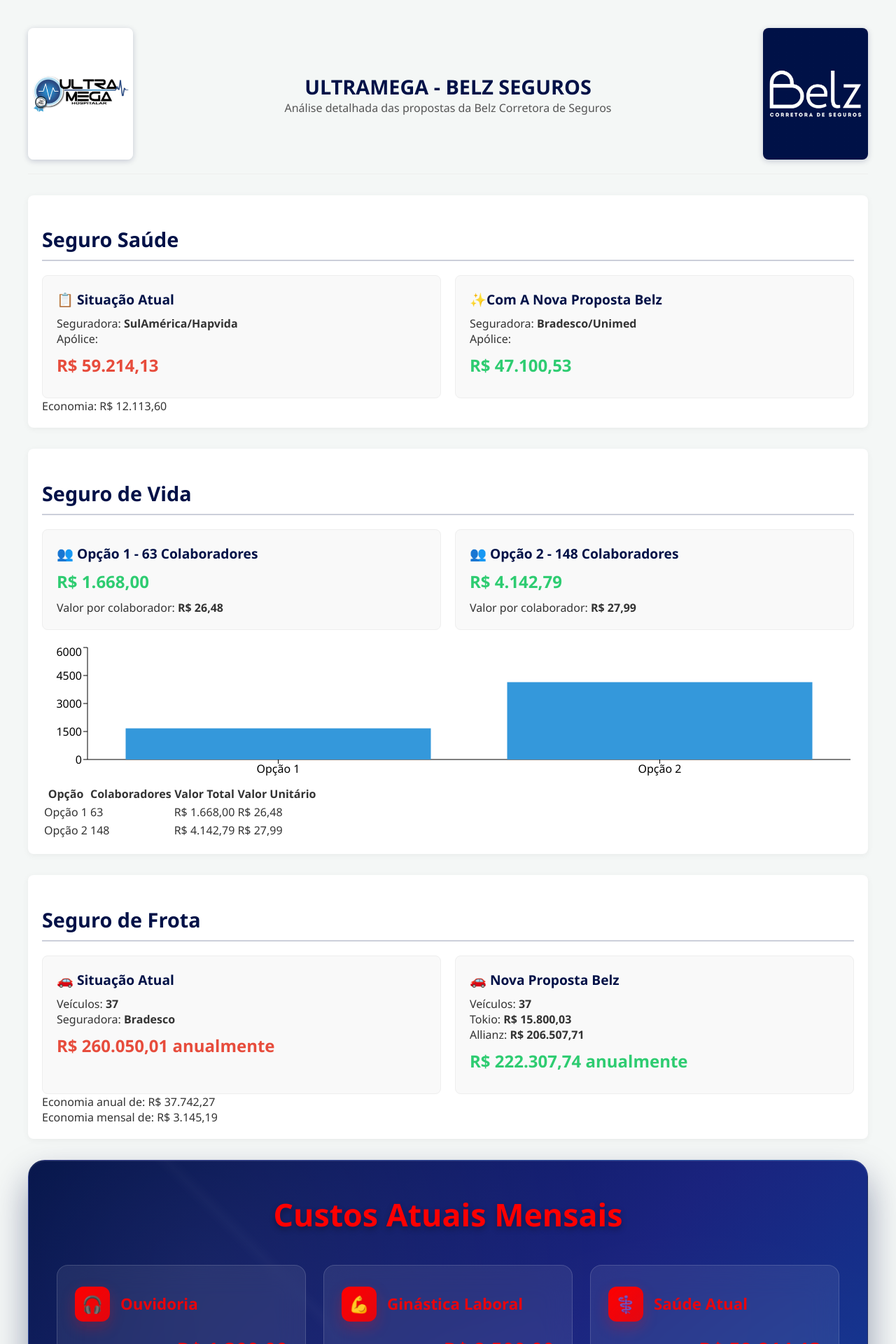
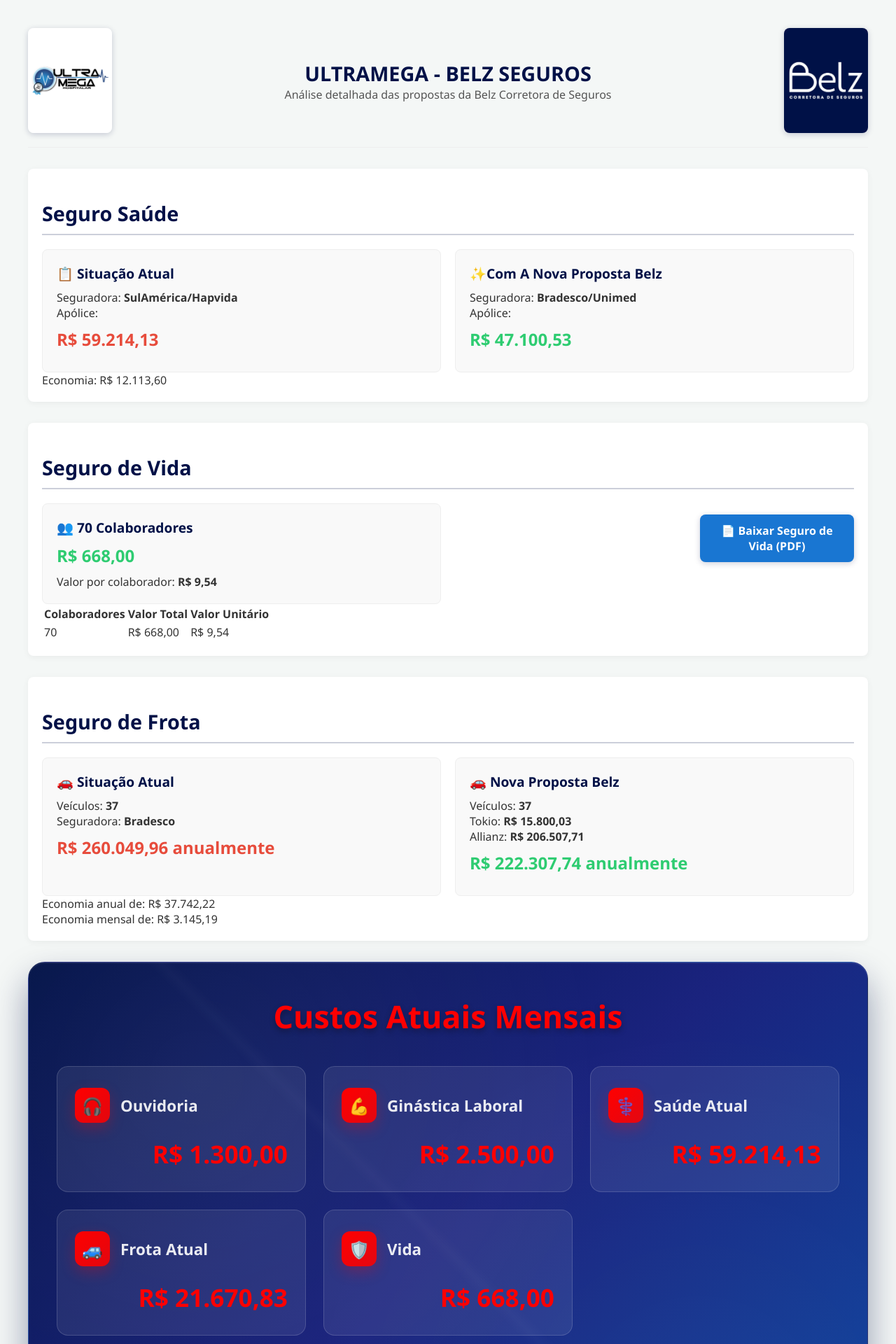
Before and after one commit to MayconBenvenuto/ULTRAMEGA-BELZ, a React (Create React App) app: page / in a window 1280 px wide. Shown: the top 1920 px of the page at 70% size. Built offline with nearby package versions, Linux system fonts and the light colour scheme.

Commit message:
feat: add centralized content configuration for the site in configConteudo.js

```diff
--- a/src/App.css
+++ b/src/App.css
@@ -1,4 +1,9 @@
+/*
+  Arquivo central de configuração de cores e estilos de seções do site.
+  Edite as variáveis abaixo para personalizar rapidamente as cores de cada seção.
+*/
 :root {
+  /* Cores principais do site */
   --primary-color: #011147;
   --secondary-color: #1976d2;
   --accent-color: #FF0000;
@@ -8,6 +13,28 @@
   --text-dark: #333;
   --card-radius: 12px;
   --transition: 0.3s cubic-bezier(0.4,0,0.2,1);
+
+  /* Cores das seções principais */
+  --section-custos-bg: linear-gradient(135deg, #011147 0%, #1a237e 50%, #0d47a1 100%);
+  --section-custos-title: #FF0000;
+  --section-custos-card-bg: rgba(255, 255, 255, 0.08);
+  --section-custos-card-label: #FF0000;
+  --section-custos-card-value: #FF0000;
+  --section-custos-total-mensal-bg: linear-gradient(135deg, #FF0000,rgb(133, 50, 50));
+  --section-custos-total-anual-bg: linear-gradient(135deg,rgb(92, 53, 53), #FF0000);
+
+  --section-belz-bg: linear-gradient(120deg, #011147 65%, #1976d2 100%);
+  --section-belz-border: 8px solid #1976d2;
+  --section-belz-title: #fff;
+
+  --section-vida-bg: linear-gradient(120deg, #011147 60%, #42a5f5 100%);
+  --section-vida-title: #fff;
+
+  --section-saude-bg: #fff;
+  --section-saude-title: #011147;
+
+  --section-total-savings-title: #1a237e;
+  --section-total-savings-amount: #011147;
 }
 
 /* General App Styles */
@@ -275,7 +302,7 @@
 /* Custos Atuais Mensais Section */
 .ultramega-custos-container {
   margin-top: 30px;
-  background: linear-gradient(135deg, #011147 0%, #1a237e 50%, #0d47a1 100%);
+  background: var(--section-custos-bg);
   border-radius: 24px;
   padding: 50px 40px;
   box-shadow: 0 25px 50px rgba(1, 17, 71, 0.4), inset 0 1px 0 rgba(255, 255, 255, 0.1);
@@ -294,7 +321,7 @@
 .ultramega-custos-content { position: relative; z-index: 2; }
 .ultramega-custos-header { text-align: center; margin-bottom: 45px; }
 .ultramega-custos-title {
-  color: #FF0000; /* As per original style */
+  color: var(--section-custos-title);
   font-size: 2.8rem;
   font-weight: 700;
   margin: 0;
@@ -306,17 +333,16 @@
   grid-template-columns: repeat(auto-fit, minmax(280px, 1fr));
   gap: 25px;
   margin-bottom: 50px;
-  color: #FF0000; /* As per original style */
+  color: var(--section-custos-title);
 }
 .ultramega-custo-card {
-  background: rgba(255, 255, 255, 0.08);
-  backdrop-filter: blur(20px);
+  background: var(--section-custos-card-bg);
   border-radius: 16px;
   padding: 30px 25px;
   border: 1px solid rgba(255, 255, 255, 0.15);
   transition: all 0.3s cubic-bezier(0.4, 0, 0.2, 1);
   cursor: pointer;
-  color: #FF0000; /* As per original style */
+  color: var(--section-custos-card-value);
 }
 .ultramega-custo-card-header { display: flex; align-items: center; margin-bottom: 20px; }
 .ultramega-custo-card-icon-wrapper {
@@ -327,16 +353,16 @@
   margin-right: 15px;
 }
 .ultramega-custo-card-label {
-  color: #FF0000; /* As per original style */
+  color: #fff; /* As per original style */
   font-size: 1.4rem;
   font-weight: 600;
   opacity: 0.9;
   line-height: 1.3;
 }
 .ultramega-custo-card-value {
-  color: #FF0000; /* As per original style */
-  font-size: 1.8rem;
-  font-weight: 700;
+  color: var(--section-custos-card-value);
+  font-size: 2.2rem;
+  font-weight: 900;
   text-align: right;
 }
 .ultramega-custos-divider {
@@ -361,8 +387,13 @@
   position: relative;
   overflow: hidden;
 }
-.ultramega-total-card-mensal { background: linear-gradient(135deg, #FF0000,rgb(133, 50, 50)); }
-.ultramega-total-card-anual { background: linear-gradient(135deg,rgb(92, 53, 53), #FF0000); box-shadow: 0 15px 35px rgba(46, 125, 50, 0.4); }
+.ultramega-total-card-mensal {
+  background: var(--section-custos-total-mensal-bg);
+}
+.ultramega-total-card-anual {
+  background: var(--section-custos-total-anual-bg);
+  box-shadow: 0 15px 35px rgba(46, 125, 50, 0.4);
+}
 .ultramega-total-card-decoration {
   position: absolute;
   top: -20px;
@@ -405,7 +436,7 @@
   margin-top: 56px;
   border-left: 8px solid #1976d2;
   box-shadow: 0 8px 48px 0 #01114755;
-  background: linear-gradient(120deg, #011147 65%, #1976d2 100%);
+  background: var(--section-belz-bg);
   color: #fff;
   position: relative;
   overflow: hidden;
@@ -497,7 +528,7 @@
   padding: 20px;
 }
 .total-savings-title {
-  color: #1a237e;
+  color: var(--section-total-savings-title);
   text-align: center;
   width: 100%;
   font-size: 1.8rem; /* Consistent with other section titles */
@@ -526,7 +557,7 @@
   max-width: 420px;
 }
 .total-savings-annual-amount { /* Already has .amount class */
-  color: #011147;
+  color: var(--section-total-savings-amount);
   font-size: 2.8rem;
   margin-top: 18px;
   text-align: center;
--- a/src/App.js
+++ b/src/App.js
@@ -2,6 +2,7 @@
 import { motion } from "framer-motion";
 import Dashboard from "./Dashboard";
 import { ThemeProvider, useTheme } from "./ThemeContext";
+import conteudoSite from "./configConteudo";
 import "./App.css";
 
 function AppContent() {
@@ -19,20 +20,18 @@
           src={process.env.PUBLIC_URL + '/ultramega.png?v=1'}
           alt="Logo Ultramega"
           className="header-logo"
-          style={{ width: 150, height: 'auto', borderRadius: 8, boxShadow: '0 2px 8px #01114733', objectFit: 'contain', maxWidth: '100%' }}
           onError={e => { e.target.onerror = null; e.target.src = process.env.PUBLIC_URL + '/belz-logo.png'; }}
         />
         <div className="header-center">
-          <h1 style={{ display: 'inline-block', verticalAlign: 'middle', margin: 0 }}>
-            ULTRAMEGA - BELZ SEGUROS
+          <h1>
+            {conteudoSite.header.titulo}
           </h1>
-          <p>Análise detalhada das propostas da Belz Corretora de Seguros</p>
+          <p>{conteudoSite.header.subtitulo}</p>
         </div>
         <img
           src={process.env.PUBLIC_URL + '/belz.png?v=1'}
           alt="Logo Belz"
           className="header-logo"
-          style={{ width: 150, height: 'auto', borderRadius: 8, boxShadow: '0 2px 8px #01114733', objectFit: 'contain', maxWidth: '100%' }}
           onError={e => { e.target.onerror = null; e.target.src = process.env.PUBLIC_URL + '/ultramega.png'; }}
         />
       </div>
--- a/src/Dashboard.js
+++ b/src/Dashboard.js
@@ -5,6 +5,7 @@
 import Frota from "./Frota";
 import Vida from "./Vida";
 import { useTheme } from "./ThemeContext";
+import conteudoSite from "./configConteudo";
 
 function Dashboard() {
   const [loading, setLoading] = useState(true);
@@ -15,30 +16,32 @@
   const saudeAtual = 59214.13;
   const saudeNovo = 47100.53;
   // Frota
-  const frotaAtual = 260050.01;
+  const frotaAtual = 21670.83 * 12; // Corrigido para valor anual
   const tokioValor = 15800.03;
   const allianzValor = 206507.71;
   const frotaNovo = tokioValor + allianzValor;
 
-  // Economia
-  const economiaSaudeAnual = (saudeAtual - saudeNovo) * 12;
-  const economiaFrotaAnual = frotaAtual - frotaNovo;
-  const economiaAnualCorreta = economiaSaudeAnual + economiaFrotaAnual;
-  const economiaMensalCorreta = economiaAnualCorreta / 12;
+  // Valores para Vida
+  const vidaColaboradoresAtual = 70;
+  const vidaAtual = 668; // valor total opção 1
+  const vidaUnitarioAtual = vidaAtual / vidaColaboradoresAtual;
+  const vidaNovo = 1763.37;
 
-  // Valores para Vida
-  const vidaColaboradoresAtual = 63;
-  const vidaColaboradoresNovo = 148;
-  const vidaAtual = 1668; // valor total opção 1
-  const vidaNovo = 4142.79; // valor total opção 2
-  const vidaUnitarioAtual = vidaAtual / vidaColaboradoresAtual;
-  const vidaUnitarioNovo = vidaNovo / vidaColaboradoresNovo;
   // Custos extras
   const ouvidoria = 1300.00;
   const ginasticaLaboral = 2500.00;
   // Custos totais
-  const custoMensalAtual = ouvidoria + ginasticaLaboral + saudeAtual + frotaAtual + vidaAtual;
-  const custoTotalAtualAno = custoMensalAtual * 12;
+  // Corrigido: frotaAtual é anual, então para o custo mensal usamos frotaAtual / 12
+  const custoMensalAtual = ouvidoria + ginasticaLaboral + saudeAtual + (frotaAtual / 12) + vidaAtual;
+  const custoTotalAtualAno = ouvidoria * 12 + ginasticaLaboral * 12 + saudeAtual * 12 + frotaAtual + vidaAtual * 12;
+
+  // Economia
+  // Cálculo correto: economia anual = (saudeAtual - saudeNovo)*12 + (frotaAtual - frotaNovo) + (vidaAtual - vidaNovo)*12
+  const economiaSaudeAnual = (saudeAtual - saudeNovo) * 12;
+  const economiaFrotaAnual = frotaAtual - frotaNovo;
+  const economiaVidaAnual = (vidaAtual - vidaNovo) * 12;
+  const economiaAnualCorreta = economiaSaudeAnual + economiaFrotaAnual + economiaVidaAnual;
+  const economiaMensalCorreta = economiaAnualCorreta / 12;
 
   function formatCurrency(value) {
     return value.toLocaleString("pt-BR", {
@@ -78,11 +81,9 @@
       <Saude saudeAtual={saudeAtual} saudeNovo={saudeNovo} />
       <Vida
         vidaAtual={vidaAtual}
-        vidaNovo={vidaNovo}
         vidaColaboradoresAtual={vidaColaboradoresAtual}
-        vidaColaboradoresNovo={vidaColaboradoresNovo}
         vidaUnitarioAtual={vidaUnitarioAtual}
-        vidaUnitarioNovo={vidaUnitarioNovo}
+        vidaNovo={1763.37} // Novo valor Belz
       />
       <Frota frotaAtual={frotaAtual} tokioValor={tokioValor} allianzValor={allianzValor} />
 
@@ -101,18 +102,19 @@
     <div className="ultramega-custos-header">
 
       <h2 className="ultramega-custos-title">
-        Custos Atuais Mensais
+        {conteudoSite.custos.titulo}
       </h2>
     </div>
 
     {/* Cards de custos em layout mais limpo */}
     <div className="ultramega-custos-grid">
       {[
-        { label: 'Ouvidoria', valor: ouvidoria, icon: '🎧', color: '#FF0000' },
-        { label: 'Ginástica Laboral', valor: ginasticaLaboral, icon: '💪', color: '#FF0000' },
-        { label: 'Saúde Atual', valor: saudeAtual, icon: '⚕️', color: '#FF0000' },
-        { label: 'Frota Atual', valor: frotaAtual, icon: '🚙', color: '#FF0000' },
-        { label: 'Vida', valor: vidaAtual, icon: '🛡️', color: '#FF0000' }
+        { label: conteudoSite.custos.ouvidoria, valor: ouvidoria, icon: '🎧', color: '#FF0000' },
+        { label: conteudoSite.custos.ginastica, valor: ginasticaLaboral, icon: '💪', color: '#FF0000' },
+        { label: conteudoSite.custos.saude, valor: saudeAtual, icon: '⚕️', color: '#FF0000' },
+        // Corrigido: mostrar valor mensal da frota
+        { label: conteudoSite.custos.frota, valor: frotaAtual / 12, icon: '🚙', color: '#FF0000' },
+        { label: conteudoSite.custos.vida, valor: vidaAtual, icon: '🛡️', color: '#FF0000' }
       ].map((item, index) => (
         <motion.div
           className="ultramega-custo-card"
@@ -238,7 +240,7 @@
                 className="proposta-belz-img"
                 style={{
                   width: '100%',
-                  maxWidth: 720,
+                  maxWidth: 1080,
                   height: 'auto',
                   borderRadius: 12,
                   background: '',
@@ -266,26 +268,32 @@
       </motion.div>
 
       <div className="chart-section" style={{ width: '100%', display: 'flex', flexDirection: 'column', alignItems: 'center', justifyContent: 'center', margin: '0 auto' }}>
-        <h2 className="section-title" style={{ textAlign: 'center', width: '100%' }}>📊 Comparativo de Valores Anual</h2>
+        <h2 className="section-title" style={{ textAlign: 'center', width: '100%' }}>{conteudoSite.chart.titulo}</h2>
         <ResponsiveContainer width="100%" height={400}>
           <BarChart data={[
-            { name: "Saúde", atual: saudeAtual*12, novo: saudeNovo*12 },
-            { name: "Frota", atual: frotaAtual*12, novo: frotaNovo*12 },
-            { name: "Vida", atual: vidaAtual*12, novo: vidaNovo*12 },
+            { name: "Saúde", atual: saudeAtual * 12, novo: saudeNovo * 12 },
+            { name: "Frota", atual: 260049.96, novo: 222307.68 },
+            { name: "Vida", atual: 668 * 12, novo: 1763.37 * 12 },
+            { name: "Belz Conecta Saúde", atual: 0, novo: 14976.00 },
           ]} barCategoryGap={30} barGap={8}>
             <XAxis dataKey="name" stroke={isDark ? "#fff" : "#011147"} />
             <YAxis stroke={isDark ? "#fff" : "#011147"} />
             <Tooltip
-              formatter={(value) => formatCurrency(value)}
+              formatter={(value, key, item) => [formatCurrency(value), item && item.payload && item.dataKey === 'atual' ? 'Valor Atual' : 'Valor Belz']}
+              labelFormatter={label => `Categoria: ${label}`}
               contentStyle={{
                 background: isDark ? "#2d3436" : "#fff",
                 border: "none",
                 borderRadius: "8px",
                 color: isDark ? "#fff" : "#011147",
               }}
+              itemSorter={item => item.dataKey === 'atual' ? 1 : 0}
             />
-            <Legend wrapperStyle={{ fontSize: '1.1rem' }} />
-            <Bar dataKey="atual" fill="#1a237e" name="Valor Atual" maxBarSize={60} minPointSize={30} />
+            <Legend payload={[
+              { value: 'Valor Atual', type: 'rect', color: '#1a237e', id: 'atual' },
+              { value: 'Valor Belz', type: 'rect', color: '#1976d2', id: 'novo' }
+            ]} wrapperStyle={{ fontSize: '1.1rem' }} />
+            <Bar dataKey="atual" fill="#1a237e" name="Valor Atual" maxBarSize={60} minPointSize={0} isAnimationActive={false} />
             <Bar dataKey="novo" fill="#1976d2" name="Valor Belz" maxBarSize={90} minPointSize={50} />
           </BarChart>
         </ResponsiveContainer>
@@ -298,7 +306,7 @@
         transition={{ duration: 0.5 }}
         style={{ display: 'flex', flexDirection: 'column', alignItems: 'center', justifyContent: 'center', textAlign: 'center', width: '100%' }}
       >
-        <h2 style={{ color: '#1a237e', textAlign: 'center', width: '100%' }}>💰 Economia Total Estimada</h2>
+        <h2 style={{ color: '#1a237e', textAlign: 'center', width: '100%' }}>{conteudoSite.economia.titulo}</h2>
         <p style={{ fontSize: '1.2rem', marginTop: 10, textAlign: 'center' }}>
           <span style={{
             display: 'inline-block',
@@ -315,11 +323,11 @@
             width: '100%',
             maxWidth: 420
           }}>
-            Economia estimada por MÊS: {formatCurrency(economiaMensalCorreta)}
+            {conteudoSite.economia.economiaMes} {formatCurrency(economiaMensalCorreta)}
           </span>
         </p>
-        <div className="amount" style={{ color: '#011147', fontSize: '2.8rem', marginTop: 18, textAlign: 'center', width: '100%' }}>Economia estimada por ANO: {formatCurrency(economiaAnualCorreta)}</div>
-        <p style={{ color: '#1a237e', textAlign: 'center', width: '100%' }}>Valor economizado anualmente com as propostas da Belz Corretora</p>
+        <div className="amount" style={{ color: '#011147', fontSize: '2.8rem', marginTop: 18, textAlign: 'center', width: '100%' }}>{conteudoSite.economia.economiaAno} {formatCurrency(economiaAnualCorreta)}</div>
+        <p style={{ color: '#1a237e', textAlign: 'center', width: '100%' }}>{conteudoSite.economia.descricao}</p>
       </motion.div>
     </motion.div>
   );
--- a/src/Vida.js
+++ b/src/Vida.js
@@ -1,17 +1,8 @@
 import React from "react";
 import Card from "./components/Card";
 import { motion } from "framer-motion";
-import { BarChart, Bar, XAxis, YAxis, Tooltip, ResponsiveContainer } from 'recharts';
-import { useTheme } from "./ThemeContext";
 
-function Vida({ vidaAtual, vidaNovo, vidaColaboradoresAtual, vidaColaboradoresNovo, vidaUnitarioAtual, vidaUnitarioNovo }) {
-  const { isDark } = useTheme();
-
-  const data = [
-    { name: 'Opção 1', colaboradores: vidaColaboradoresAtual, valorTotal: vidaAtual, valorUnitario: vidaUnitarioAtual },
-    { name: 'Opção 2', colaboradores: vidaColaboradoresNovo, valorTotal: vidaNovo, valorUnitario: vidaUnitarioNovo }
-  ];
-
+function Vida({ vidaAtual, vidaColaboradoresAtual, vidaUnitarioAtual, vidaNovo }) {
   function formatCurrency(value) {
     return value.toLocaleString("pt-BR", {
       style: "currency",
@@ -27,38 +18,37 @@
       transition={{ duration: 0.5, delay: 0.2 }}
     >
       <h2 className="section-title">Seguro de Vida</h2>
-      <div className="comparison-grid">
+      <div className="comparison-grid" style={{ alignItems: 'flex-start' }}>
         <Card>
-          <div className="card-title">👥 Opção 1 - {vidaColaboradoresAtual} Colaboradores</div>
+          <div className="card-title">👥 {vidaColaboradoresAtual} Colaboradores</div>
           <div className="value-display value-novo">{formatCurrency(vidaAtual)}</div>
           <div>Valor por colaborador: <strong>{formatCurrency(vidaUnitarioAtual)}</strong></div>
         </Card>
-        <Card>
-          <div className="card-title">👥 Opção 2 - {vidaColaboradoresNovo} Colaboradores</div>
-          <div className="value-display value-novo">{formatCurrency(vidaNovo)}</div>
-          <div>Valor por colaborador: <strong>{formatCurrency(vidaUnitarioNovo)}</strong></div>
-        </Card>
+        <div style={{ display: 'flex', flexDirection: 'column', alignItems: 'flex-end', justifyContent: 'flex-start', width: '100%', maxWidth: 220, marginLeft: 'auto' }}>
+          <a
+            href="/arquivos/seguro-de-vida.pdf"
+            download
+            target="_blank"
+            rel="noopener noreferrer"
+            className="download-btn"
+            style={{
+              display: 'inline-block',
+              padding: '12px 24px',
+              background: '#1976d2',
+              color: '#fff',
+              borderRadius: 8,
+              fontWeight: 700,
+              textDecoration: 'none',
+              boxShadow: '0 2px 8px #01114733',
+              marginTop: 16,
+              transition: 'background 0.2s',
+              textAlign: 'center',
+            }}
+          >
+            📄 Baixar Seguro de Vida (PDF)
+          </a>
+        </div>
       </div>
-
-      <div style={{ height: '200px', marginTop: '20px' }}>
-        <ResponsiveContainer width="100%" height="100%">
-          <BarChart data={data}>
-            <XAxis dataKey="name" stroke={isDark ? "#fff" : "#000"} />
-            <YAxis stroke={isDark ? "#fff" : "#000"} />
-            <Tooltip
-              formatter={(value) => formatCurrency(value)}
-              contentStyle={{
-                background: isDark ? "#2d3436" : "#fff",
-                border: "none",
-                borderRadius: "8px",
-                color: isDark ? "#fff" : "#000"
-              }}
-            />
-            <Bar dataKey="valorTotal" fill="#3498db" name="Valor Total" />
-          </BarChart>
-        </ResponsiveContainer>
-      </div>
-
       <motion.div
         initial={{ opacity: 0 }}
         animate={{ opacity: 1 }}
@@ -67,7 +57,6 @@
         <table className="summary-table">
           <thead>
             <tr>
-              <th>Opção</th>
               <th>Colaboradores</th>
               <th>Valor Total</th>
               <th>Valor Unitário</th>
@@ -75,16 +64,9 @@
           </thead>
           <tbody>
             <tr>
-              <td>Opção 1</td>
               <td>{vidaColaboradoresAtual}</td>
               <td>{formatCurrency(vidaAtual)}</td>
               <td>{formatCurrency(vidaUnitarioAtual)}</td>
-            </tr>
-            <tr>
-              <td>Opção 2</td>
-              <td>{vidaColaboradoresNovo}</td>
-              <td>{formatCurrency(vidaNovo)}</td>
-              <td>{formatCurrency(vidaUnitarioNovo)}</td>
             </tr>
           </tbody>
         </table>
--- /dev/null
+++ b/src/configConteudo.js
@@ -0,0 +1,31 @@
+// configConteudo.js
+// Centralize aqui todos os textos e conteúdos exibidos no site.
+
+const conteudoSite = {
+  header: {
+    titulo: "ULTRAMEGA - BELZ SEGUROS",
+    subtitulo: "Análise detalhada das propostas da Belz Corretora de Seguros"
+  },
+  custos: {
+    titulo: "Custos Atuais Mensais",
+    ouvidoria: "Ouvidoria",
+    ginastica: "Ginástica Laboral",
+    saude: "Saúde Atual",
+    frota: "Frota Atual",
+    vida: "Vida"
+  },
+  belz: {
+    titulo: "Belz Conecta Saúde + Proposta Belz"
+  },
+  chart: {
+    titulo: "📊 Comparativo de Valores Anual"
+  },
+  economia: {
+    titulo: "💰 Economia Total Estimada",
+    economiaMes: " por MÊS:",
+    economiaAno: " por ANO:",
+    descricao: "Valor economizado anualmente com as propostas da Belz Corretora"
+  }
+};
+
+export default conteudoSite;
```
Also changed, not shown: 1 other file (tests, documents, lock files or other folders).
